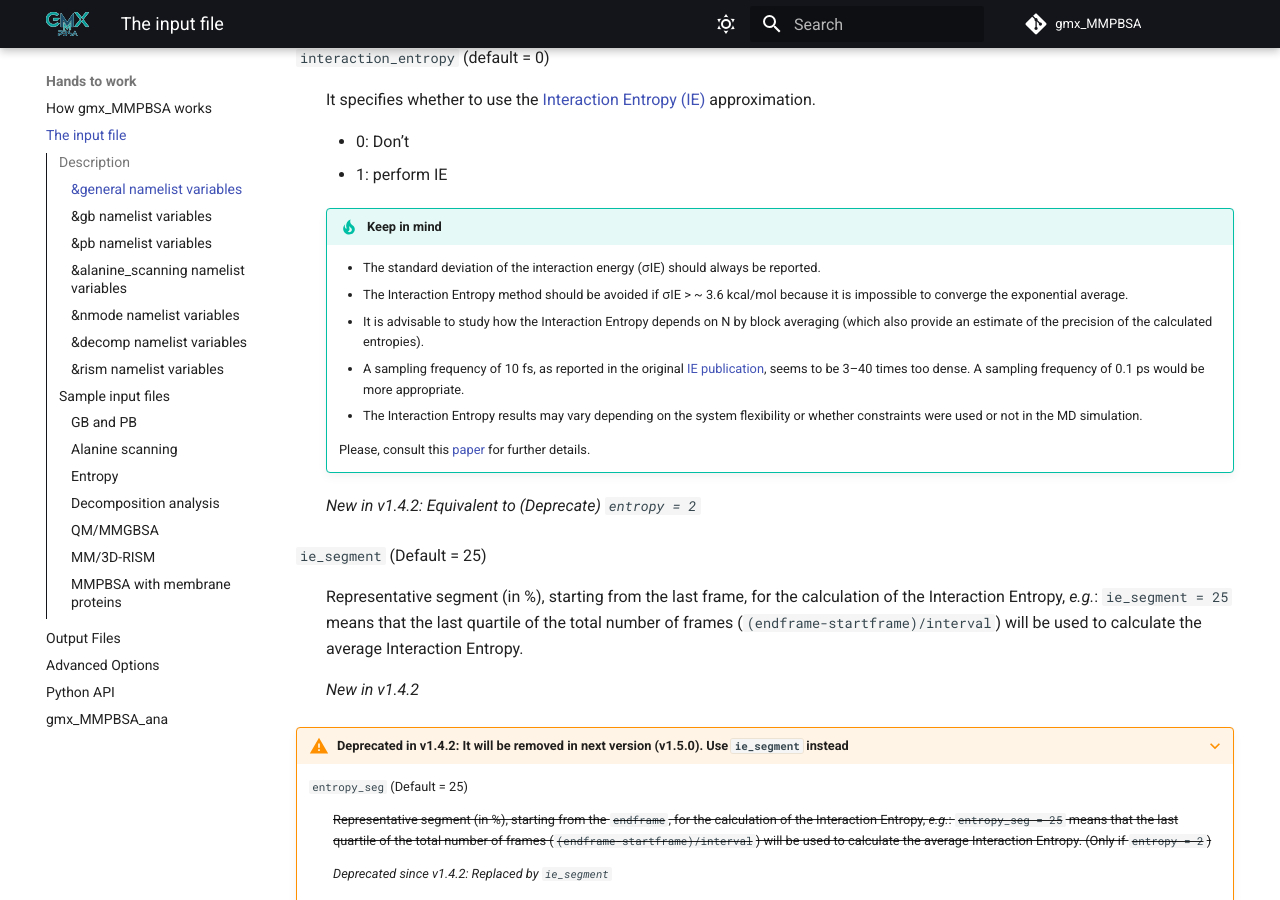
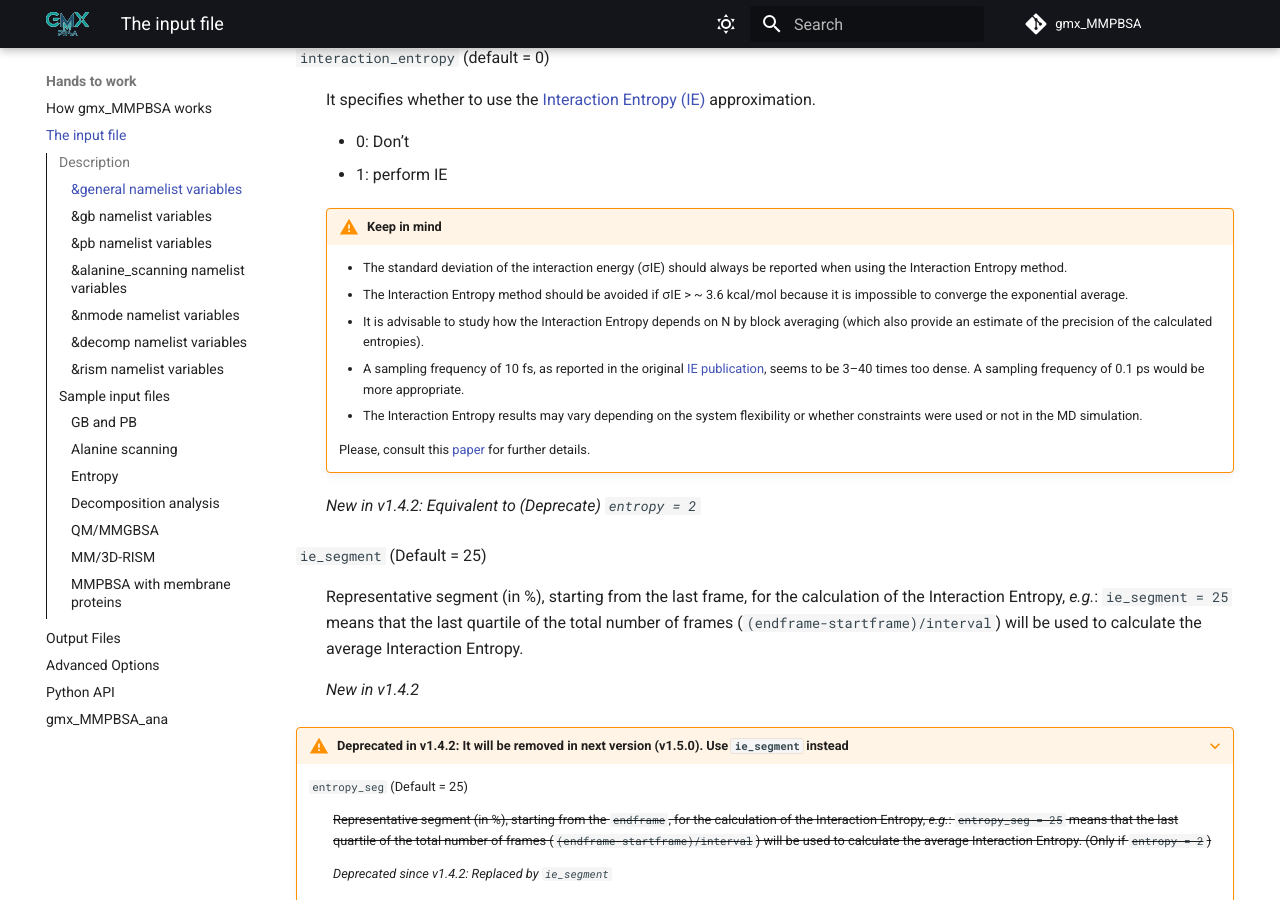
Before and after one commit to Valdes-Tresanco-MS/gmx_MMPBSA, an MkDocs documentation site: the page built from docs/input_file.md, in a window 1280 px wide and 900 px high, scrolled down 1879 px. Built offline with MkDocs 1.6.1 and Material for MkDocs 9.7.7, drawn with Linux system fonts in a browser that asks for light colours; comment, search, counter and statistics services are not loaded.

Commit message:
c2 entropy doc and tutorial

```diff
--- a/docs/input_file.md
+++ b/docs/input_file.md
@@ -89,8 +89,9 @@ printed, which aids in debugging of issues. (Default = 0) (Advanced Option)
      * 0: Don’t
      * 1: perform IE
 
-    !!! tip "Keep in mind"
-        - The standard deviation of the interaction energy (σIE) should always be reported.
+    !!! warning "Keep in mind"
+        - The standard deviation of the interaction energy (σIE) should always be reported when using the Interaction
+        Entropy method.
         - The Interaction Entropy method should be avoided if σIE > ~ 3.6 kcal/mol because it is impossible to
         converge the exponential average.
         - It is advisable to study how the Interaction Entropy depends on N by block averaging (which also provide an
```
Also changed, not shown: other parts of docs/input_file.md (+1 -1 lines).
